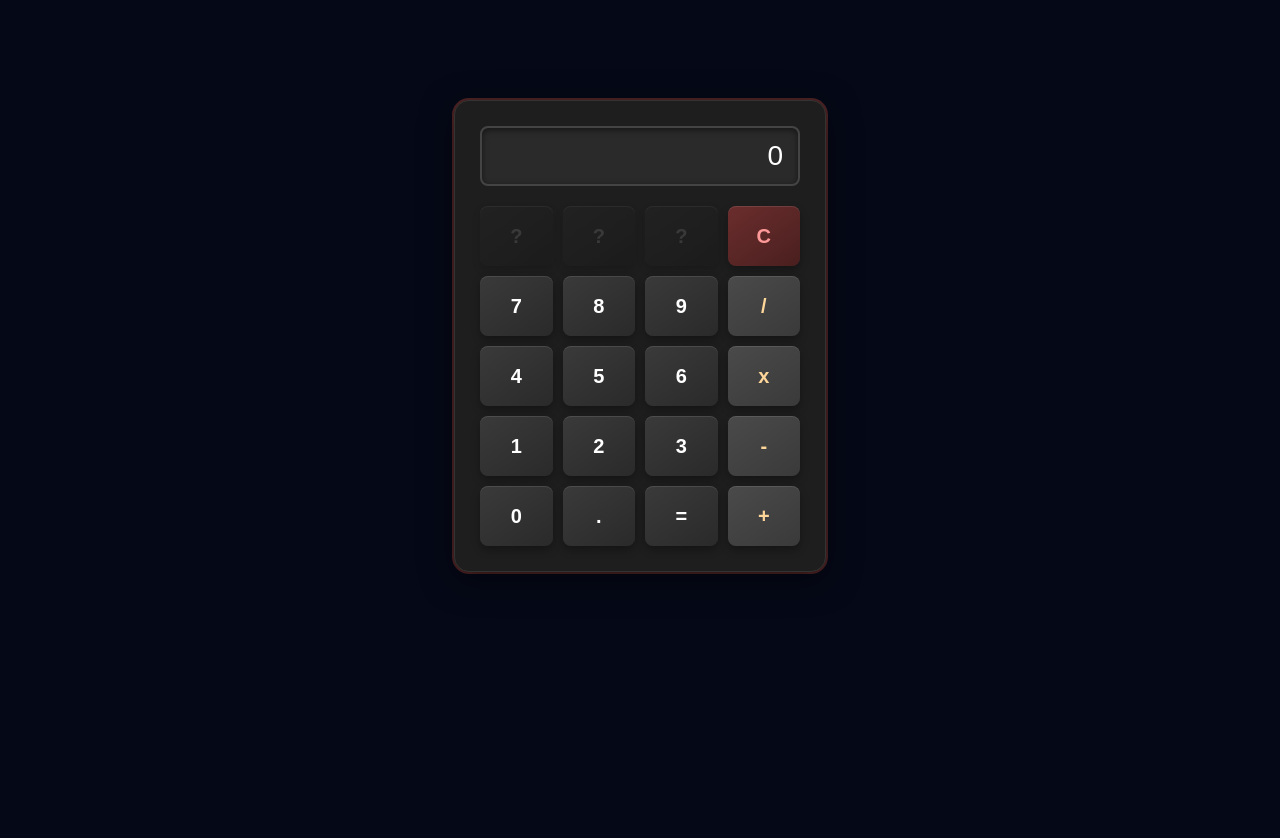
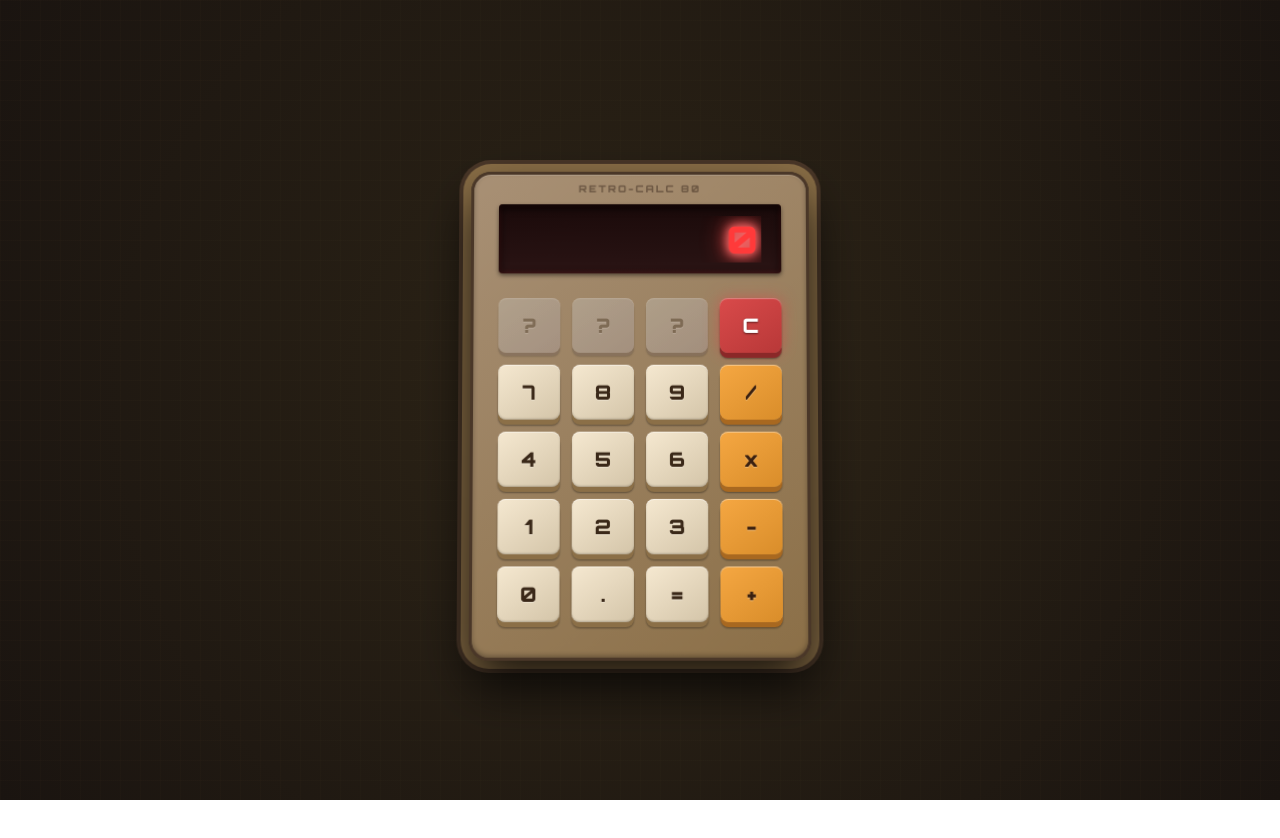
Before and after one commit to placbo/myCalc, a website: page index.html in a window 1280 px wide. After the commit the page ends 800 px from the top, so only its background shows below. Drawn offline with Linux system fonts and the light colour scheme.

Commit message:
all all-in-css

```diff
--- a/script.js
+++ b/script.js
@@ -30,9 +30,30 @@ function safeCalculate(expression) {
 
 const ArrayOfOperators = ['+', '-', 'x', '/'];
 
+// Add retro screen flash effect
+function flashDisplay() {
+  const display = document.getElementById('display');
+  display.style.textShadow = '0 0 20px #ff3a3a, 0 0 40px #ff3a3a, 0 0 60px #ff3a3a';
+  setTimeout(() => {
+    display.style.textShadow = '0 0 10px #ff6b6b, 0 0 20px #ff6b6b, 0 0 30px #ff3a3a';
+  }, 100);
+}
+
+// Add vintage screen wipe effect
+function screenWipe() {
+  const display = document.getElementById('display');
+  display.style.animation = 'none';
+  setTimeout(() => {
+    display.style.animation = 'ledFlicker 3s infinite alternate';
+  }, 10);
+}
+
 function appendToDisplay(inputChar) {
   const display = document.getElementById('display');
   if (display) {
+    // Flash effect on button press
+    flashDisplay();
+
     if (display.value === '0' && ArrayOfOperators.includes(inputChar)) {
       return;
     }
@@ -43,16 +64,19 @@ function appendToDisplay(inputChar) {
 
     if (inputChar === '=') {
       display.value = safeCalculate(display.value);
+      screenWipe();
       return;
     }
 
     if (inputChar === 'C') {
       display.value = '0';
+      screenWipe();
       return;
     }
 
     if (inputChar === '=') {
       display.value = safeCalculate(display.value);
+      screenWipe();
       return;
     }
 
@@ -69,3 +93,52 @@ function appendToDisplay(inputChar) {
     display.value += inputChar;
   }
 }
+
+// Add keyboard support for retro feel
+document.addEventListener('DOMContentLoaded', () => {
+  document.addEventListener('keydown', (e) => {
+    const key = e.key;
+
+    // Number keys
+    if (key >= '0' && key <= '9') {
+      appendToDisplay(key);
+      e.preventDefault();
+    }
+
+    // Operators
+    if (key === '+' || key === '-' || key === '/' || key === '*') {
+      appendToDisplay(key === '*' ? 'x' : key);
+      e.preventDefault();
+    }
+
+    // Decimal point
+    if (key === '.') {
+      appendToDisplay(key);
+      e.preventDefault();
+    }
+
+    // Enter or equals
+    if (key === 'Enter' || key === '=') {
+      appendToDisplay('=');
+      e.preventDefault();
+    }
+
+    // Clear
+    if (key === 'Escape' || key.toLowerCase() === 'c') {
+      appendToDisplay('C');
+      e.preventDefault();
+    }
+
+    // Backspace (delete last character)
+    if (key === 'Backspace') {
+      const display = document.getElementById('display');
+      if (display && display.value.length > 1) {
+        display.value = display.value.slice(0, -1);
+      } else {
+        display.value = '0';
+      }
+      flashDisplay();
+      e.preventDefault();
+    }
+  });
+});
--- a/styles.css
+++ b/styles.css
@@ -1,133 +1,281 @@
+@import url("https://fonts.googleapis.com/css2?family=Orbitron:wght@400;700;900&display=swap");
+
 :root {
-  --bg: #050917;
-  --main-color: #ff6347; /* Tomato color */
+  --vintage-beige: #d4c5a9;
+  --vintage-brown: #8b6f47;
+  --vintage-dark: #4a3728;
+  --led-red: #ff3a3a;
+  --led-glow: #ff6b6b;
+  --button-cream: #e8dcc4;
+}
+
+* {
+  margin: 0;
+  padding: 0;
+  box-sizing: border-box;
 }
 
 body {
-  background-color: var(--bg);
-  font-family: Arial, sans-serif;
+  background: radial-gradient(circle at center, #2d2416, #1a1410);
+  font-family: "Orbitron", monospace;
   padding: 20px;
-  margin: auto;
   display: flex;
   flex-direction: column;
   align-items: center;
+  justify-content: center;
   min-height: 100vh;
+  perspective: 1000px;
+}
+
+/* Retro grid background pattern */
+body::before {
+  content: "";
+  position: fixed;
+  top: 0;
+  left: 0;
+  width: 100%;
+  height: 100%;
+  background-image: linear-gradient(rgba(139, 111, 71, 0.03) 1px, transparent 1px),
+    linear-gradient(90deg, rgba(139, 111, 71, 0.03) 1px, transparent 1px);
+  background-size: 20px 20px;
+  pointer-events: none;
+  z-index: 0;
 }
 
 h1 {
-  color: var(--main-color);
+  color: var(--vintage-beige);
   text-align: center;
   margin-bottom: 20px;
+  text-shadow: 0 0 10px rgba(212, 197, 169, 0.5);
 }
 
 .calculator-body {
-  background-color: #1e1e1e;
-  padding: 25px;
-  margin-top: 5rem;
-  border-radius: 15px;
-  width: 320px;
-  box-shadow: 0 8px 32px rgba(0, 0, 0, 0.5), 0 0 0 2px rgba(255, 99, 71, 0.3);
-  border: 1px solid #333;
+  position: relative;
+  background: linear-gradient(145deg, #a89075, #8b6f47);
+  padding: 30px 25px 35px 25px;
+  margin-top: 2rem;
+  border-radius: 20px;
+  width: 340px;
+  box-shadow:
+    0 25px 50px rgba(0, 0, 0, 0.8),
+    inset 0 1px 0 rgba(255, 255, 255, 0.2),
+    inset 0 -2px 5px rgba(0, 0, 0, 0.3),
+    0 0 0 8px var(--vintage-brown),
+    0 0 0 12px var(--vintage-dark);
+  border: 3px solid var(--vintage-dark);
+  animation: float 6s ease-in-out infinite;
+  transform-style: preserve-3d;
 }
 
+@keyframes float {
+  0%,
+  100% {
+    transform: translateY(0px) rotateX(2deg);
+  }
+  50% {
+    transform: translateY(-10px) rotateX(2deg);
+  }
+}
+
+/* Vintage brand label */
+.calculator-body::before {
+  content: "RETRO-CALC 80";
+  position: absolute;
+  top: 8px;
+  left: 50%;
+  transform: translateX(-50%);
+  font-size: 10px;
+  font-weight: 900;
+  letter-spacing: 2px;
+  color: var(--vintage-dark);
+  opacity: 0.6;
+}
+
+/* LED Display Container */
 #display {
   width: 100%;
-  height: 60px;
-  font-size: 28px;
+  height: 70px;
+  font-size: 38px;
   text-align: right;
-  padding: 10px 15px;
-  margin-bottom: 20px;
-  background-color: #2a2a2a;
-  border: 2px solid #444;
-  border-radius: 8px;
-  color: #fff;
+  padding: 12px 20px;
+  margin-bottom: 25px;
+  background: linear-gradient(to bottom, #1a0a0a, #2a1414);
+  border: none;
+  border-radius: 4px;
+  color: var(--led-red);
   box-sizing: border-box;
-  font-family: Arial, sans-serif;
-  font-weight: lighter;
-  box-shadow: inset 0 2px 6px rgba(0, 0, 0, 0.5);
+  font-family: "Orbitron", monospace;
+  font-weight: 900;
+  letter-spacing: 3px;
+  box-shadow: inset 0 3px 10px rgba(0, 0, 0, 0.9), inset 0 0 5px rgba(255, 58, 58, 0.3), 0 2px 4px rgba(0, 0, 0, 0.5);
+  text-shadow: 0 0 10px var(--led-glow), 0 0 20px var(--led-glow), 0 0 30px var(--led-red);
+  animation: ledFlicker 3s infinite alternate;
+  position: relative;
+  overflow: hidden;
+}
+
+/* LED scan line effect */
+#display::before {
+  content: "";
+  position: absolute;
+  top: 0;
+  left: -100%;
+  width: 100%;
+  height: 2px;
+  background: linear-gradient(90deg, transparent, rgba(255, 107, 107, 0.8), transparent);
+  animation: scanline 4s linear infinite;
+}
+
+@keyframes scanline {
+  0% {
+    left: -100%;
+  }
+  100% {
+    left: 100%;
+  }
+}
+
+@keyframes ledFlicker {
+  0%,
+  100% {
+    text-shadow: 0 0 10px var(--led-glow), 0 0 20px var(--led-glow), 0 0 30px var(--led-red);
+  }
+  50% {
+    text-shadow: 0 0 8px var(--led-glow), 0 0 15px var(--led-glow), 0 0 25px var(--led-red);
+  }
 }
 
 .buttons {
   display: flex;
   flex-direction: column;
-  gap: 10px;
+  gap: 12px;
 }
 
 .row {
   display: flex;
-  gap: 10px;
+  gap: 12px;
   justify-content: space-between;
 }
 
 .row button {
+  position: relative;
   flex: 1;
-  height: 60px;
+  height: 55px;
   font-size: 20px;
-  font-weight: bold;
+  font-weight: 900;
   border: none;
   border-radius: 8px;
-  background: linear-gradient(145deg, #3a3a3a, #2a2a2a);
-  color: #fff;
+  background: linear-gradient(145deg, #f5e8d0, #d4c5a9);
+  color: #3a2818;
   cursor: pointer;
-  transition: all 0.2s ease;
-  box-shadow: 0 4px 8px rgba(0, 0, 0, 0.3), inset 0 1px 0 rgba(255, 255, 255, 0.1);
+  transition: all 0.1s ease;
+  box-shadow: 0 5px 0 #8b6f47, 0 6px 2px rgba(0, 0, 0, 0.4), inset 0 1px 0 rgba(255, 255, 255, 0.5), inset 0 -1px 2px
+    rgba(0, 0, 0, 0.2);
   min-width: 0;
+  font-family: "Orbitron", monospace;
+  text-shadow: 0 1px 1px rgba(255, 255, 255, 0.3);
+  overflow: hidden;
+}
+
+/* Ripple effect */
+.row button::before {
+  content: "";
+  position: absolute;
+  top: 50%;
+  left: 50%;
+  width: 0;
+  height: 0;
+  border-radius: 50%;
+  background: rgba(255, 255, 255, 0.5);
+  transform: translate(-50%, -50%);
+  transition: width 0.6s, height 0.6s;
+}
+
+.row button:active::before {
+  width: 100px;
+  height: 100px;
 }
 
 .row button:hover {
-  background: linear-gradient(145deg, #4a4a4a, #3a3a3a);
-  transform: translateY(-2px);
-  box-shadow: 0 6px 12px rgba(0, 0, 0, 0.4), inset 0 1px 0 rgba(255, 255, 255, 0.1);
+  background: linear-gradient(145deg, #fff8e8, #e8dcc4);
+  transform: translateY(-1px);
+  box-shadow: 0 6px 0 #8b6f47, 0 7px 3px rgba(0, 0, 0, 0.4), inset 0 1px 0 rgba(255, 255, 255, 0.6);
 }
 
 .row button:active {
-  transform: translateY(0);
-  box-shadow: 0 2px 4px rgba(0, 0, 0, 0.3), inset 0 2px 4px rgba(0, 0, 0, 0.3);
-  background: linear-gradient(145deg, #2a2a2a, #1a1a1a);
+  transform: translateY(4px);
+  box-shadow: 0 1px 0 #8b6f47, 0 2px 2px rgba(0, 0, 0, 0.4), inset 0 2px 5px rgba(0, 0, 0, 0.3);
+  background: linear-gradient(145deg, #d4c5a9, #c4b599);
 }
 
-/* Inactive buttons - muted appearance */
+/* Inactive buttons - vintage disabled look */
 .row button.inactive {
-  background: linear-gradient(145deg, #252525, #1a1a1a);
-  color: #555;
+  background: linear-gradient(145deg, #bab0a0, #a89890);
+  color: #6a5a4a;
   cursor: not-allowed;
-  opacity: 0.5;
+  opacity: 0.6;
+  box-shadow: 0 3px 0 #7a6757, 0 4px 2px rgba(0, 0, 0, 0.3), inset 0 1px 0 rgba(255, 255, 255, 0.3);
 }
 
 .row button.inactive:hover {
-  background: linear-gradient(145deg, #252525, #1a1a1a);
+  background: linear-gradient(145deg, #bab0a0, #a89890);
   transform: none;
-  box-shadow: 0 4px 8px rgba(0, 0, 0, 0.3), inset 0 1px 0 rgba(255, 255, 255, 0.1);
+  box-shadow: 0 3px 0 #7a6757, 0 4px 2px rgba(0, 0, 0, 0.3), inset 0 1px 0 rgba(255, 255, 255, 0.3);
 }
 
-/* Red/Clear button - stylish muted red */
+.row button.inactive:active {
+  transform: none;
+}
+
+/* Red/Clear button - vintage red */
 .row button.red {
-  background: linear-gradient(145deg, #6b2d2d, #4a1f1f);
-  color: #ff9999;
+  background: linear-gradient(145deg, #d94a4a, #b83838);
+  color: #fff;
+  text-shadow: 0 1px 2px rgba(0, 0, 0, 0.5);
+  box-shadow: 0 5px 0 #8b2828, 0 6px 2px rgba(0, 0, 0, 0.4), inset 0 1px 0 rgba(255, 255, 255, 0.3);
+  animation: redPulse 2s ease-in-out infinite;
+}
+
+@keyframes redPulse {
+  0%,
+  100% {
+    box-shadow: 0 5px 0 #8b2828, 0 6px 2px rgba(0, 0, 0, 0.4), inset 0 1px 0 rgba(255, 255, 255, 0.3), 0 0 0
+      rgba(217, 74, 74, 0);
+  }
+  50% {
+    box-shadow: 0 5px 0 #8b2828, 0 6px 2px rgba(0, 0, 0, 0.4), inset 0 1px 0 rgba(255, 255, 255, 0.3), 0 0 15px
+      rgba(217, 74, 74, 0.6);
+  }
 }
 
 .row button.red:hover {
-  background: linear-gradient(145deg, #7b3333, #5a2525);
-  transform: translateY(-2px);
-  box-shadow: 0 6px 12px rgba(107, 45, 45, 0.4), inset 0 1px 0 rgba(255, 255, 255, 0.1);
+  background: linear-gradient(145deg, #e95858, #c94343);
+  transform: translateY(-1px);
+  box-shadow: 0 6px 0 #8b2828, 0 7px 3px rgba(0, 0, 0, 0.4), inset 0 1px 0 rgba(255, 255, 255, 0.4);
 }
 
 .row button.red:active {
-  background: linear-gradient(145deg, #4a1f1f, #3a1515);
+  transform: translateY(4px);
+  background: linear-gradient(145deg, #b83838, #a83030);
+  box-shadow: 0 1px 0 #8b2828, 0 2px 2px rgba(0, 0, 0, 0.4), inset 0 2px 5px rgba(0, 0, 0, 0.4);
 }
 
-/* Operator buttons - subtly highlighted */
+/* Operator buttons - vintage orange/amber */
 .row button.operator {
-  background: linear-gradient(145deg, #4a4a4a, #3a3a3a);
-  color: #ffd699;
+  background: linear-gradient(145deg, #f5a742, #d98d2a);
+  color: #3a2010;
+  text-shadow: 0 1px 1px rgba(255, 255, 255, 0.3);
+  box-shadow: 0 5px 0 #a86820, 0 6px 2px rgba(0, 0, 0, 0.4), inset 0 1px 0 rgba(255, 255, 255, 0.4);
 }
 
 .row button.operator:hover {
-  background: linear-gradient(145deg, #5a5a5a, #4a4a4a);
-  transform: translateY(-2px);
-  box-shadow: 0 6px 12px rgba(0, 0, 0, 0.4), inset 0 1px 0 rgba(255, 255, 255, 0.15);
+  background: linear-gradient(145deg, #ffb752, #e99d3a);
+  transform: translateY(-1px);
+  box-shadow: 0 6px 0 #a86820, 0 7px 3px rgba(0, 0, 0, 0.4), inset 0 1px 0 rgba(255, 255, 255, 0.5);
 }
 
 .row button.operator:active {
-  background: linear-gradient(145deg, #3a3a3a, #2a2a2a);
+  transform: translateY(4px);
+  background: linear-gradient(145deg, #d98d2a, #c97d1a);
+  box-shadow: 0 1px 0 #a86820, 0 2px 2px rgba(0, 0, 0, 0.4), inset 0 2px 5px rgba(0, 0, 0, 0.3);
 }
```
